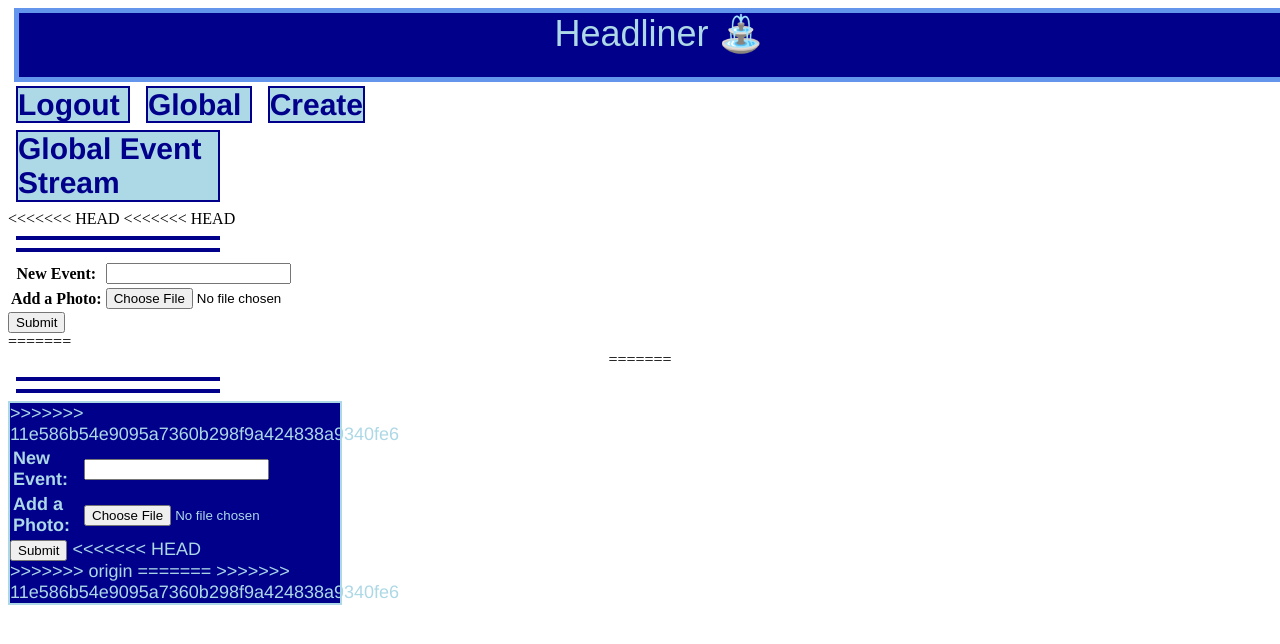
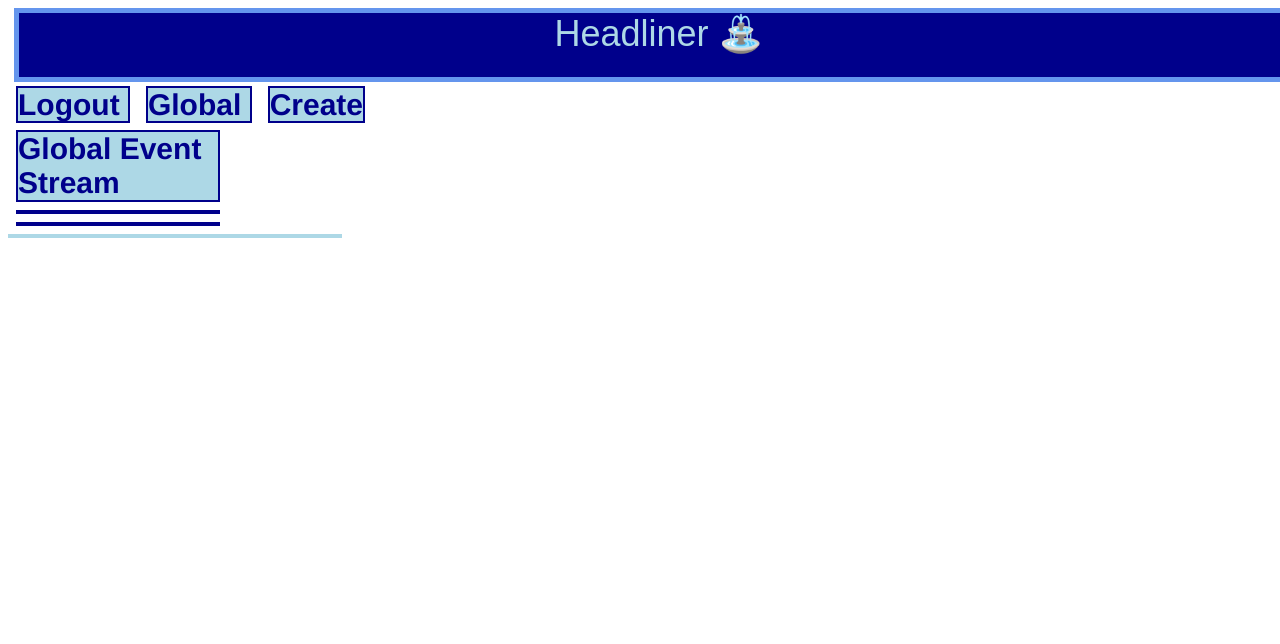
Before and after one commit to thomaslee9/Headliner, a Django app: page /global in a window 1280 px wide. Shown: the top 644 px of the page. Run offline with Django 5.2, Linux system fonts and the light colour scheme; the visitor is signed in with stand-in values (Sample User, id 1); data that the repository does not hold is empty.

Commit message:
Create event now has all the required details. Event creation on global stream deleted

```diff
--- a/headliner/forms.py
+++ b/headliner/forms.py
@@ -67,3 +67,16 @@ class EventForm(forms.ModelForm):
     class Meta:
         model = Event
         fields = ['event_description', 'event_picture']
+
+class EventForm(forms.ModelForm):
+    class Meta:
+        model = Event
+        fields = ['event_picture', 'event_description', 'title', 'location', 'price', 'date']
+        labels = {
+            'event_picture': 'Add a Photo',
+            'title': 'Title',
+            'event_description': 'Description',
+            'location': 'Location',
+            'price': 'Price',
+            'date': 'Date'
+        }
--- a/headliner/models.py
+++ b/headliner/models.py
@@ -7,10 +7,14 @@ from django.forms import ModelForm
 from django.contrib.auth.models import User
 
 class Event(models.Model):
-    event_picture = models.ImageField(null=True, blank=True, verbose_name='Add a Photo')
-    event_description = models.CharField(blank=True, max_length=500, verbose_name='New Event')
-    created_by    = models.ForeignKey(User, on_delete=models.PROTECT, related_name="entry_creators")
-    creation_time = models.DateTimeField()
+    event_picture = models.ImageField(upload_to='event_pictures/', null=True, blank=True, verbose_name='Add a Photo')
+    event_description = models.TextField(blank=True, verbose_name='Description')
+    title = models.CharField(max_length=100, verbose_name='Title', null=True)
+    location = models.CharField(max_length=100, verbose_name='Location', null=True)
+    date = models.DateField(verbose_name='Date', null=True)
+    price = models.DecimalField(max_digits=10, decimal_places=2, verbose_name='Price', null=True, blank=True)
+    created_by = models.ForeignKey(User, on_delete=models.PROTECT, related_name="entry_creators", verbose_name='Created By')
+    creation_time = models.DateTimeField(auto_now_add=True, verbose_name='Creation Time')
 
     def __str__(self):
-        return f"Entry(id={self.id})"
+        return f"Entry( id={self.id}, {self.title} ) created by {self.created_by}"
--- a/headliner/templates/headliner/createEvent.html
+++ b/headliner/templates/headliner/createEvent.html
@@ -37,6 +37,7 @@ createEvent.html -->
         {{ error }}
     </div>
 
+    <div class="content">
         <form action="{% url 'create_event' %}" id="event_form" method = "POST">
             <table>
                 {{form.as_table}}
@@ -44,5 +45,6 @@ createEvent.html -->
             {% csrf_token %}
             <button id="id_post_button">Submit</button>
         </form>
+    </div>
 
 </body>
--- a/headliner/templates/headliner/global.html
+++ b/headliner/templates/headliner/global.html
@@ -29,45 +29,11 @@ login.html -->
     </header>
 
 
-<<<<<<< HEAD
-<<<<<<< HEAD
-    <div class="box" id="status">
-        {{ status }}
-    </div>
-
-    <div class="box" id="error">
-        {{ error }}
-    </div>
-
-    <form action="{% url 'global' %}" id="event_form" method = "POST">
-        <table>
-            {{form.as_table}}
-        </table>
-        {% csrf_token %}
-        <button id="id_post_button">Submit</button>
-    </form>
-    <div id="events-container">
-=======
-        <form action="{% url 'global' %}" method="POST" class="center-form" enctype="multipart/form-data">
-=======
     <div class="box" id="status">{{ status }}</div>
     <div class="box" id="error">{{ error }}</div>
 
     <div class="content">
 
-        <form action="{% url 'global' %}" method="POST" class="event-form" enctype="multipart/form-data">
->>>>>>> 11e586b54e9095a7360b298f9a424838a9340fe6
-            <table>
-                {{ form.as_table }}
-            </table>
-            {% csrf_token %}
-            <button id="id_post_button">Submit</button>
-        </form>
-<<<<<<< HEAD
-        <div id="events-container" class="center-posts"></div>
->>>>>>> origin
-=======
->>>>>>> 11e586b54e9095a7360b298f9a424838a9340fe6
     </div>
     <div id="events-container" class="center-posts"></div>
     <script>
--- a/headliner/views.py
+++ b/headliner/views.py
@@ -175,10 +175,37 @@ def global_action(request):
 
 @login_required
 def create_event_action(request):
+    user = request.user
     context = {}
     if request.method == 'GET':
         context['form'] = EventForm()
         return render(request, 'headliner/createEvent.html', context)
+
+
+    entry = Event()
+    entry.created_by=request.user
+    entry.creation_time=timezone.now()
+
+    event_form = EventForm(request.POST)
+    if 'event_picture' in request.FILES:
+        entry.event_picture = request.FILES['event_picture']
+
+    if not event_form.is_valid():
+        context = { 'form': event_form, 'user':user }
+        return render(request, 'headliner/global.html', context)
+
+    entry.event_description = event_form.cleaned_data['event_description']
+    entry.title = event_form.cleaned_data['title']
+    entry.location = event_form.cleaned_data['location']
+    entry.date = event_form.cleaned_data['date']
+    entry.price = event_form.cleaned_data['price']
+
+    entry.save()
+
+    context = { 'user': user, 'form': EventForm(), 'status': entry.title + " event has been posted!!" }
+    return render(request, 'headliner/createEvent.html', context)
+
+
 
 def get_global(request):
     if not request.user.is_authenticated:
```
Lines whose indentation alone changed are shown as unchanged.
